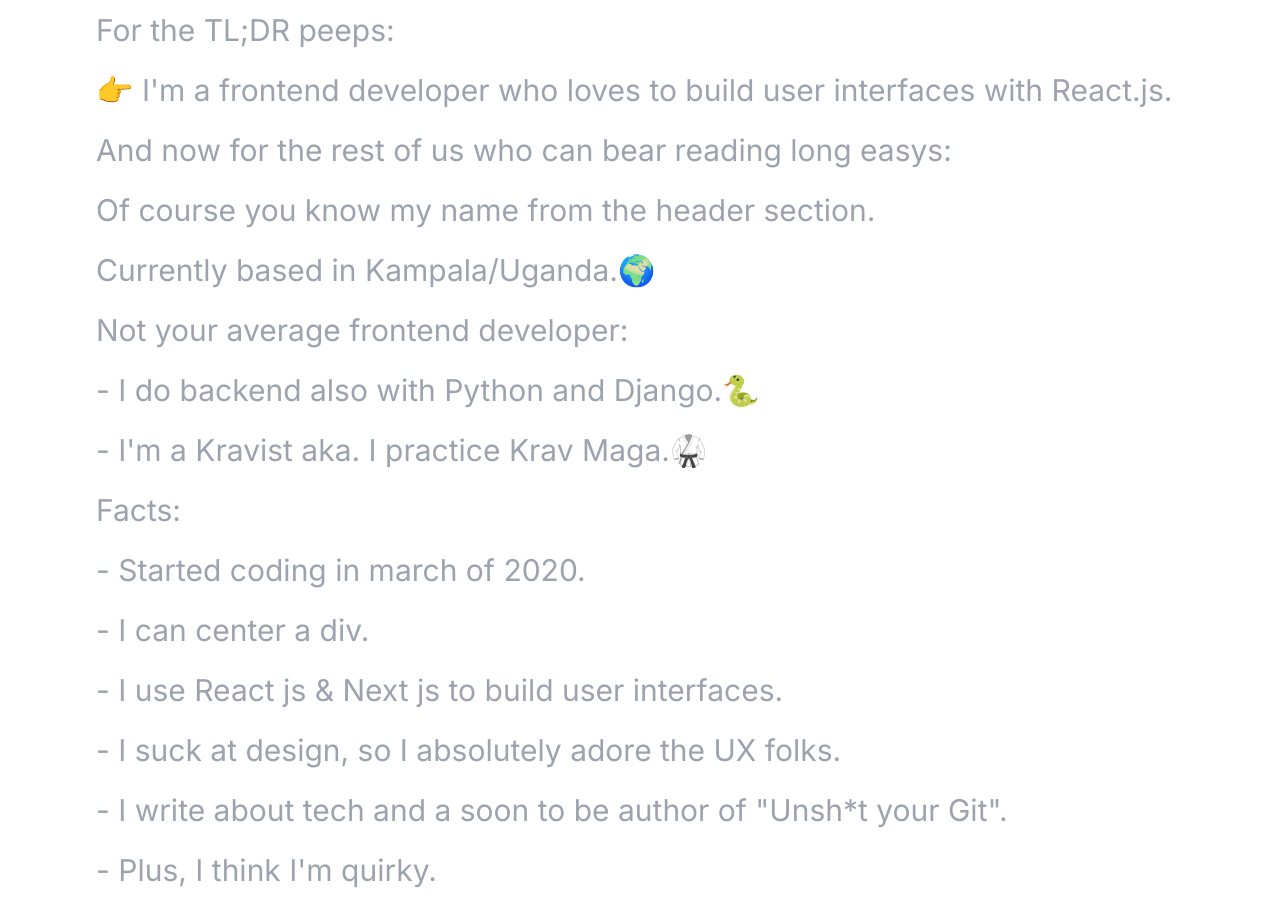
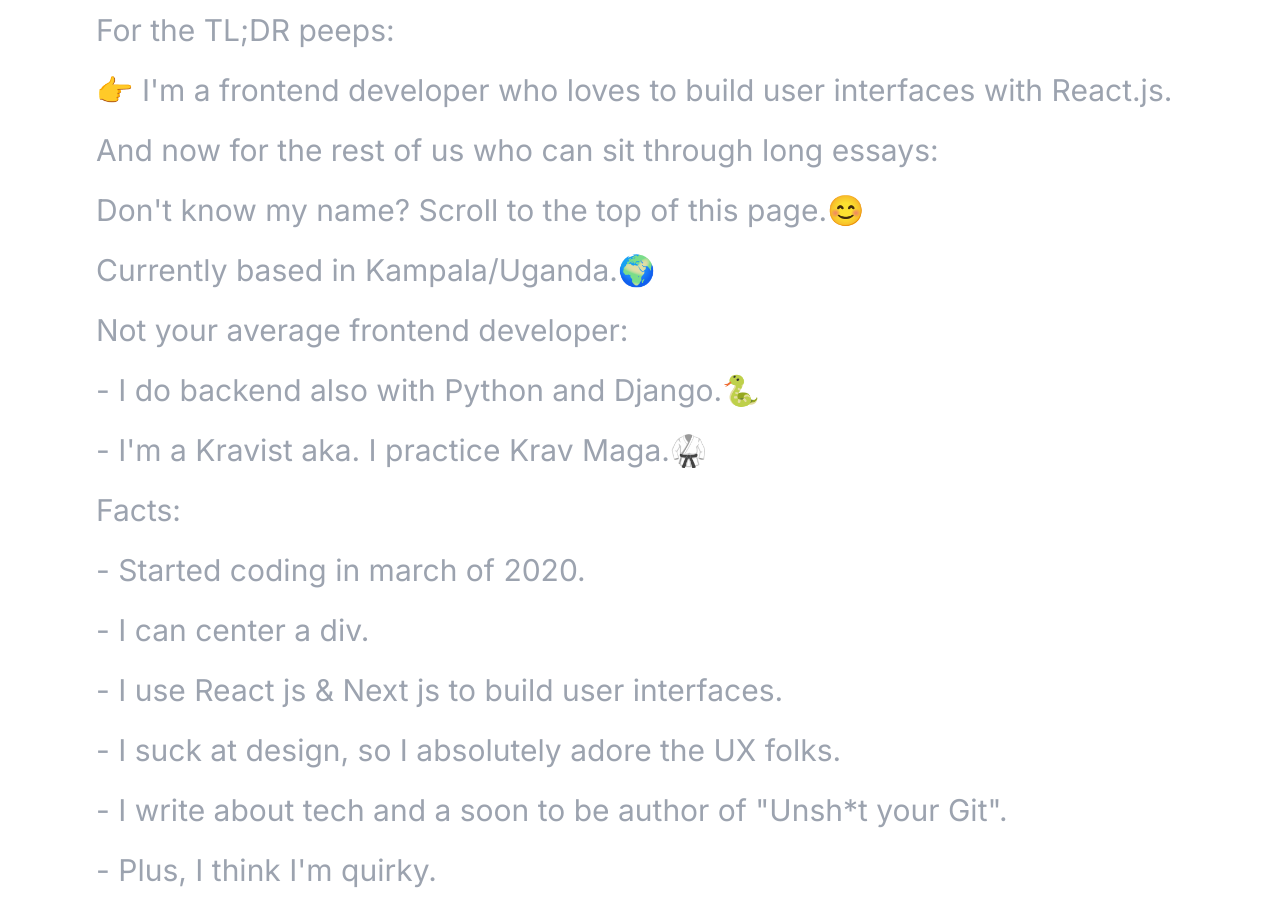
Before and after one commit to Biyinzika-Joshua-J/Portfolio-v3, a Next.js app: page / in a window 1280 px wide. Shown: the part 1640-2556 px from the top of the page. Built offline with nearby package versions, Linux system fonts and the light colour scheme; no server answers; the database is empty.

Commit message:
updated about bio

```diff
--- a/app/(root)/page.tsx
+++ b/app/(root)/page.tsx
@@ -76,9 +76,9 @@ export default function Home() {
               with React.js.
             </p>
 
-            <p>And now for the rest of us who can bear reading long easys:</p>
+            <p>And now for the rest of us who can sit through long essays:</p>
 
-            <p>Of course you know my name from the header section.</p>
+            <p>Don't know my name? Scroll to the top of this page.😊</p>
 
             <p>Currently based in Kampala/Uganda.🌍</p>
 
```
